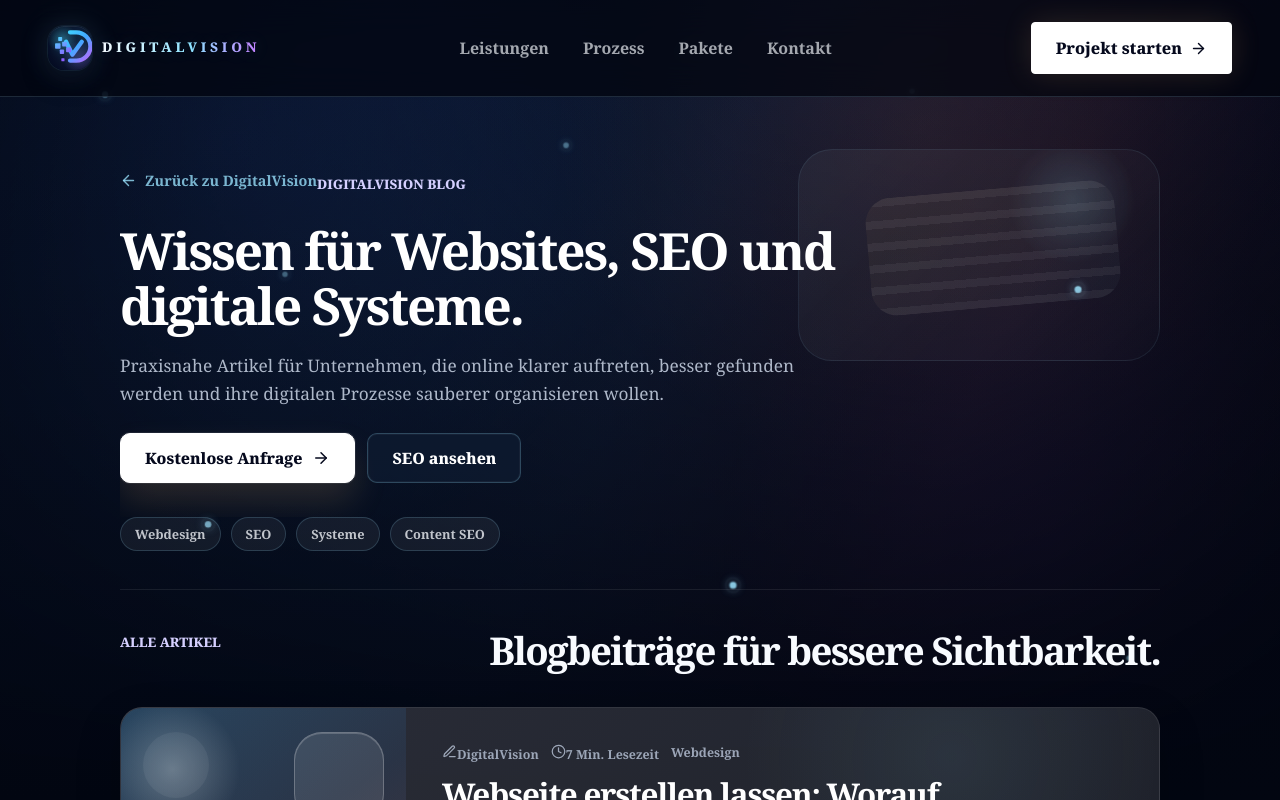
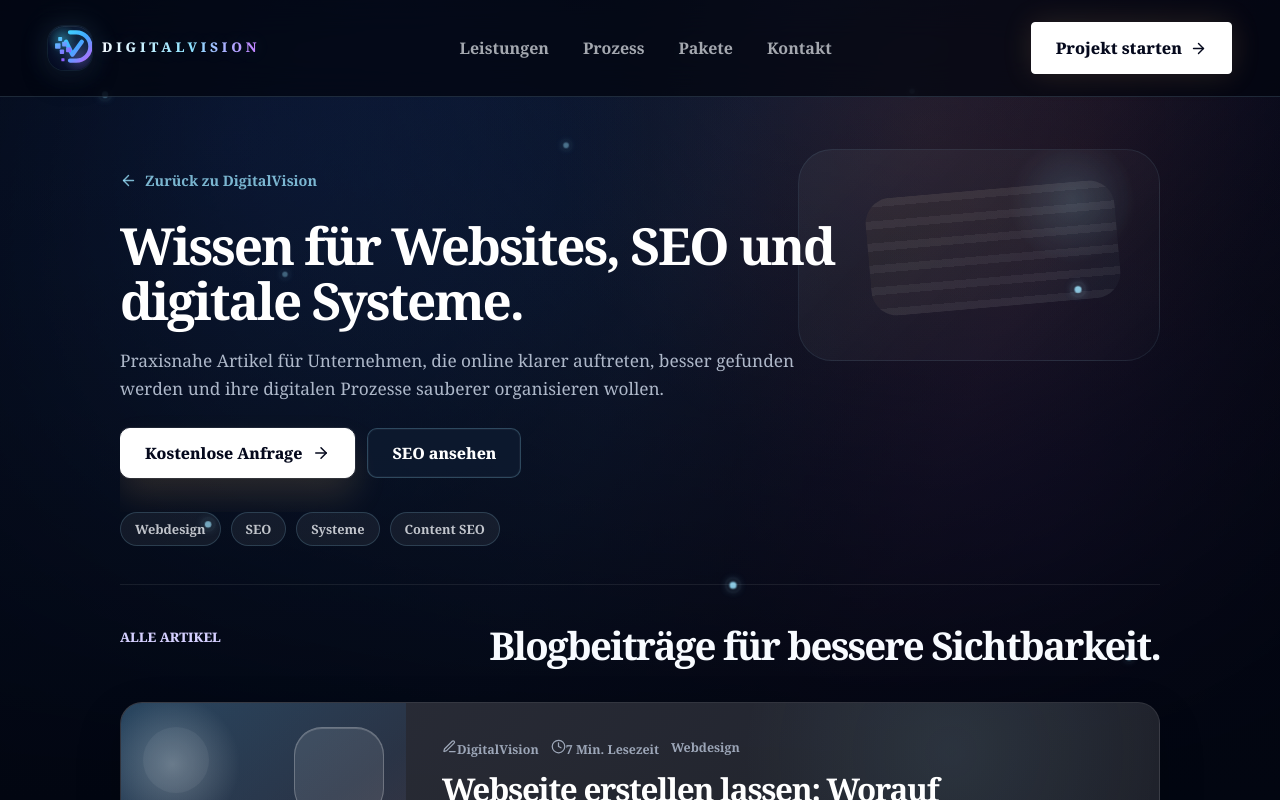
Before and after one commit to parmis2005/digitalvision, a Next.js app: page /blog in a window 1280 px wide. Shown: the top 800 px of the page. Built offline with nearby package versions, Linux system fonts and the light colour scheme.

Commit message:
Remove blog hero eyebrow

```diff
--- a/app/blog/page.tsx
+++ b/app/blog/page.tsx
@@ -74,7 +74,6 @@ export default function BlogPage() {
             <ArrowLeft size={17} aria-hidden="true" />
             Zurück zu DigitalVision
           </Link>
-          <p className="eyebrow">DigitalVision Blog</p>
           <h1>Wissen für Websites, SEO und digitale Systeme.</h1>
           <p>
             Praxisnahe Artikel für Unternehmen, die online klarer auftreten,
```
